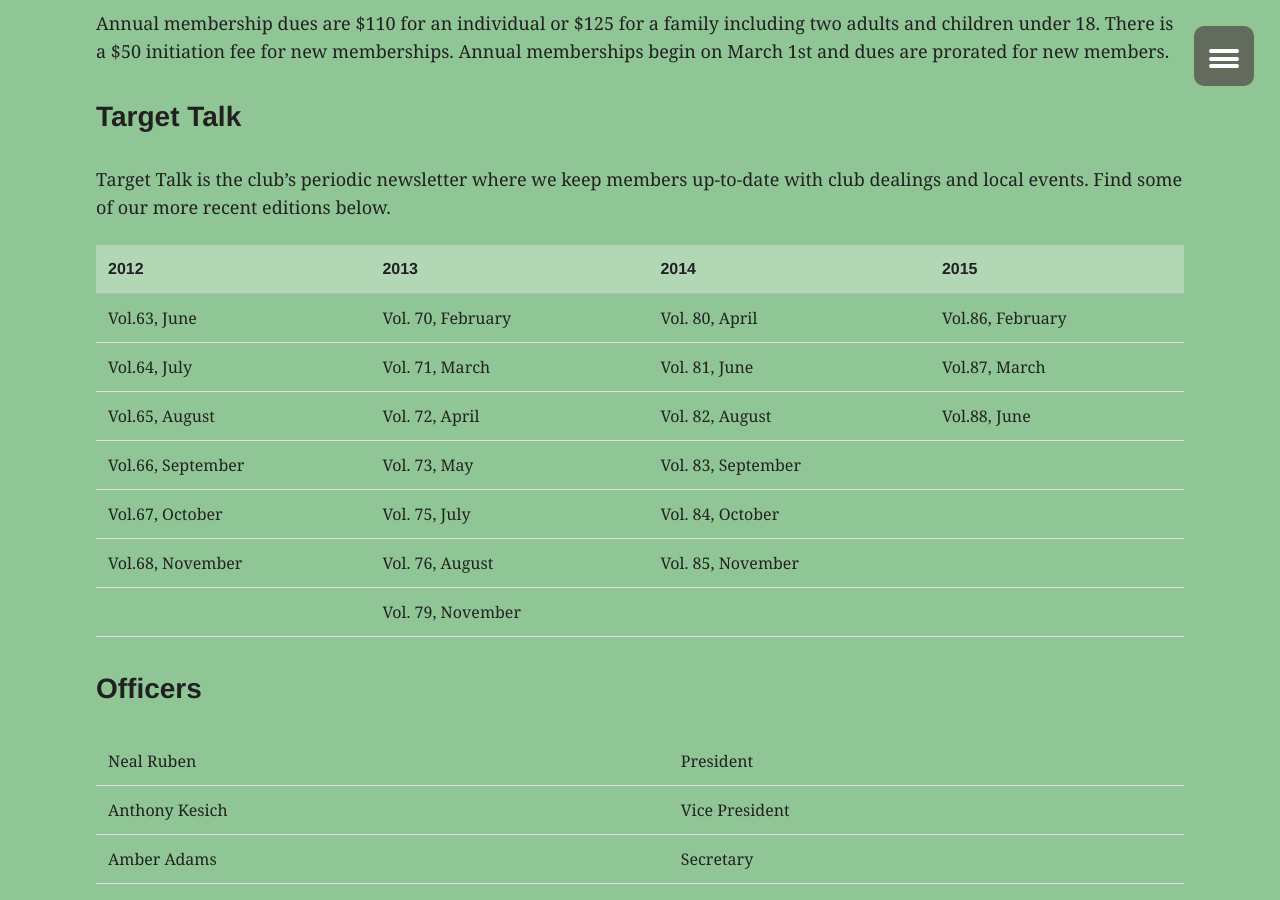
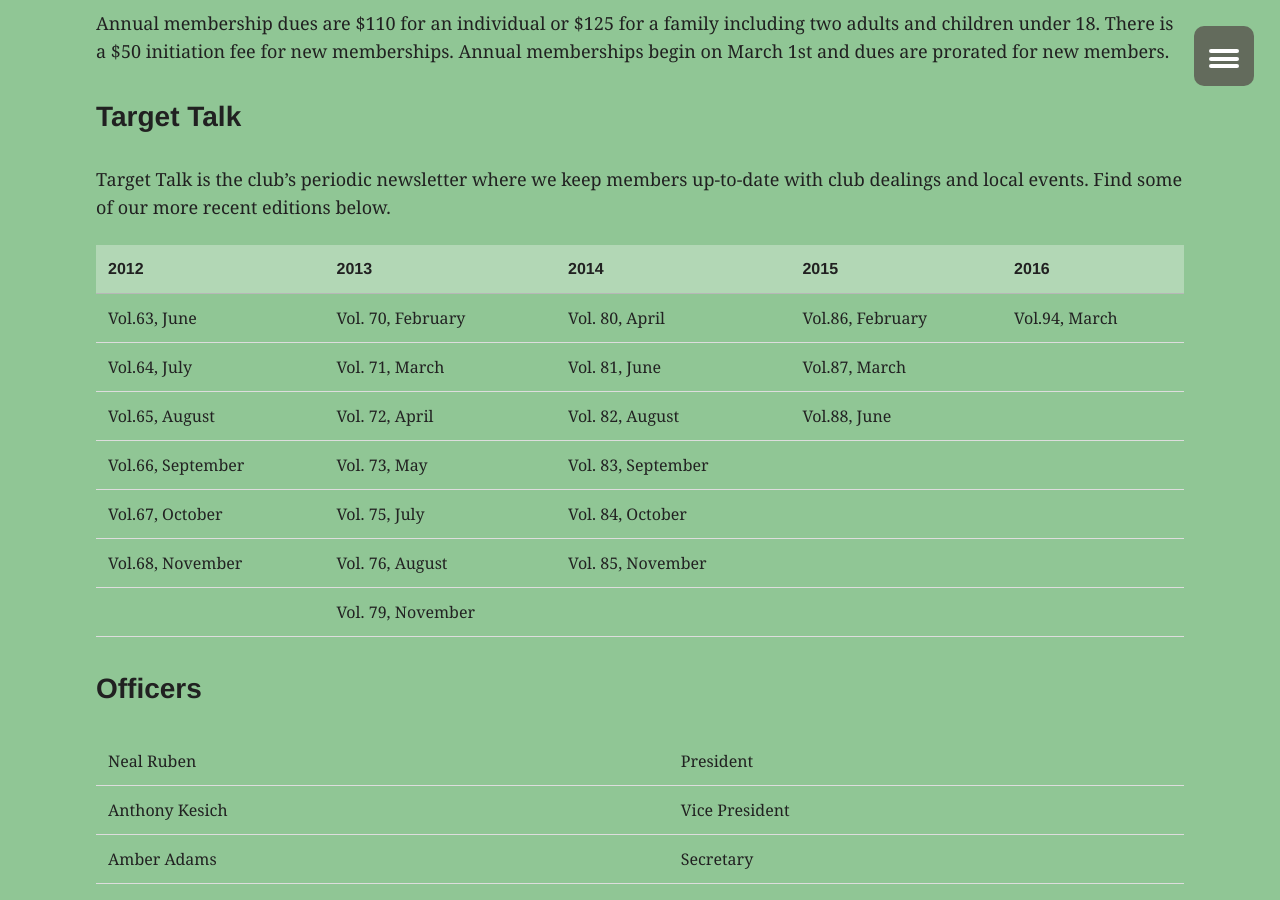
Before and after one commit to reboarchers/reboarchers.github.io, a Jekyll site: the page built from membership.md, in a window 1280 px wide and 900 px high, scrolled down 1415 px. Built offline with Jekyll 4.4.1, drawn with Linux system fonts in a browser that asks for light colours.

Commit message:
Add March 2016 TargetTalk.

```diff
--- a/membership.md
+++ b/membership.md
@@ -48,15 +48,15 @@ Annual memberships begin on March 1st and dues are prorated for new members.
 Target Talk is the club's periodic newsletter where we keep members up-to-date with club dealings and local events.
 Find some of our more recent editions below.
 
-|         2012            |         2013            |         2014             |        2015            |
-|-------------------------|-------------------------|--------------------------|------------------------|
-|[Vol.63, June][v63]      |[Vol. 70, February][v70] |[Vol. 80, April][v80]     |[Vol.86, February][v86] |
-|[Vol.64, July][v64]      |[Vol. 71, March][v71]    |[Vol. 81, June][v81]      |[Vol.87, March][v87] |
-|[Vol.65, August][v65]    |[Vol. 72, April][v72]    |[Vol. 82, August][v82]    |[Vol.88, June][v88] |
-|[Vol.66, September][v66] |[Vol. 73, May][v73]      |[Vol. 83, September][v83] | |
-|[Vol.67, October][v67]   |[Vol. 75, July][v75]     |[Vol. 84, October][v84]   | |
-|[Vol.68, November][v68]  |[Vol. 76, August][v76]   |[Vol. 85, November][v85]  | |
-|                         |[Vol. 79, November][v79] |                          | |
+|         2012            |         2013            |         2014             |        2015            | 2016 |
+|-------------------------|-------------------------|--------------------------|------------------------|------|
+|[Vol.63, June][v63]      |[Vol. 70, February][v70] |[Vol. 80, April][v80]     |[Vol.86, February][v86] |[Vol.94, March][v94]|
+|[Vol.64, July][v64]      |[Vol. 71, March][v71]    |[Vol. 81, June][v81]      |[Vol.87, March][v87]    | |
+|[Vol.65, August][v65]    |[Vol. 72, April][v72]    |[Vol. 82, August][v82]    |[Vol.88, June][v88]     | |
+|[Vol.66, September][v66] |[Vol. 73, May][v73]      |[Vol. 83, September][v83] |                        | |
+|[Vol.67, October][v67]   |[Vol. 75, July][v75]     |[Vol. 84, October][v84]   |                        | |
+|[Vol.68, November][v68]  |[Vol. 76, August][v76]   |[Vol. 85, November][v85]  |                        | |
+|                         |[Vol. 79, November][v79] |                          |                        | |
 
 [v63]: </files/tt/Target Talk - Vol 63.pdf>
 [v64]: </files/tt/Target Talk - Vol 64.pdf>
```
Also changed, not shown: other parts of membership.md (+1 -0 lines), 1 other file.
